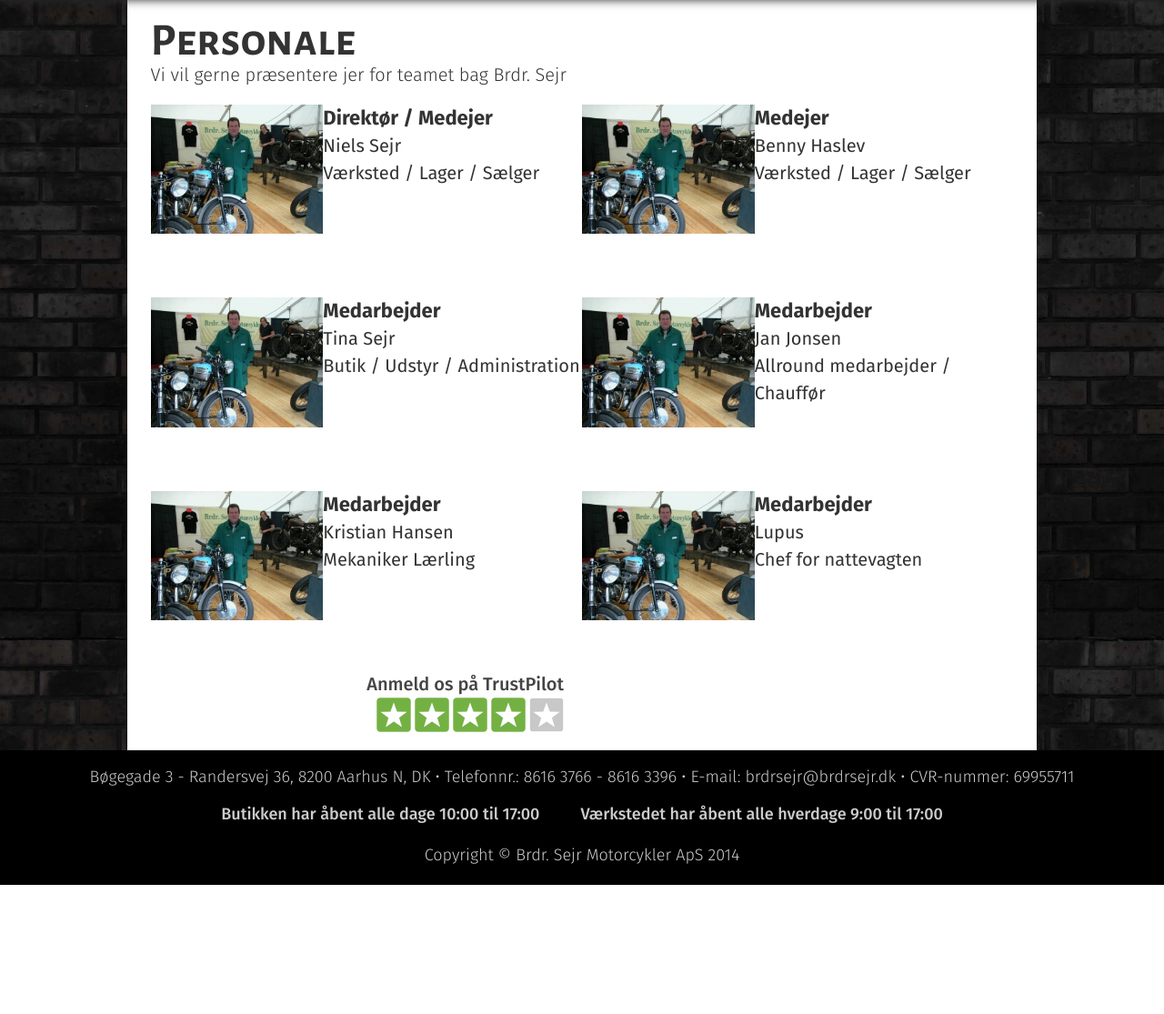
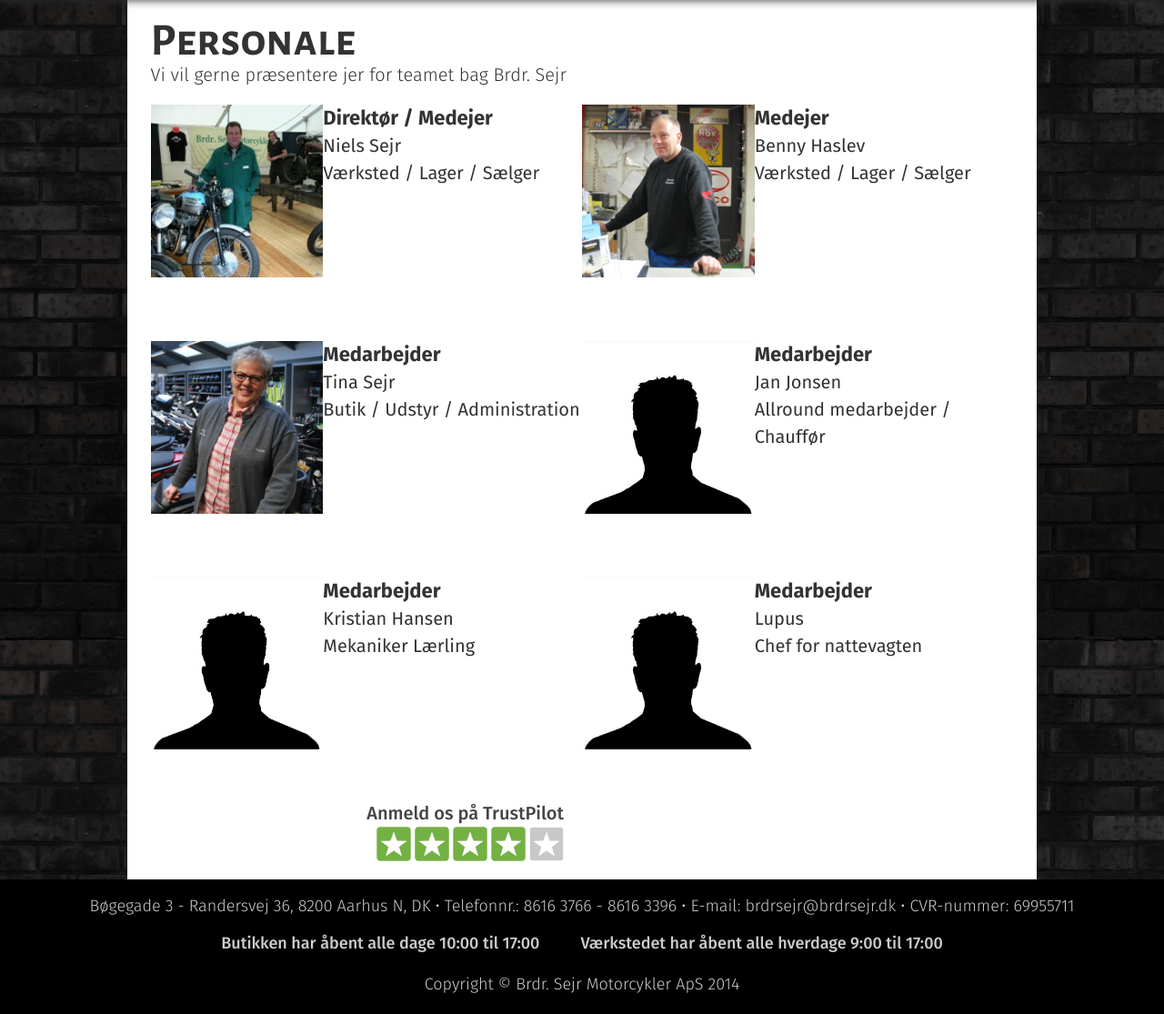
Before and after one commit to M2CD/BrdrSejr, a PHP site: page /personale.php in a window 1280 px wide. Shown: the part 100-1215 px from the top of the page at 91% size. Before the commit the page ends 1073 px from the top, so only its background shows below. Run offline with PHP 8.4, Linux system fonts and the light colour scheme; some libraries are stand-ins or nearby versions.

Commit message:
lavet ændring til bl.a. personale

```diff
--- a/css/underside.css
+++ b/css/underside.css
@@ -50,6 +50,7 @@ section.personale article {
     float: left;
 }
 section.personale img {
+
     width: 40%;
     float: left;
 }
--- a/index.php
+++ b/index.php
@@ -5,7 +5,7 @@
 <?php include 'includes/header_inc.php'; ?>
 	<section class="slider theater">
 		<ul class="bxslider">
-			<li><iframe width="1920" height="1080" src="//www.youtube.com/embed/3B_tk5cmvEE?rel=0&amp;controls=1&amp;showinfo=0" allowfullscreen></iframe></li>
+			<li><iframe width="1920" height="1080" src="//www.youtube.com/embed/ZO8PvISNUbA?rel=0&amp;controls=1&amp;showinfo=0" allowfullscreen></iframe></li>
 			<li><img src="img/index/slider01.jpg"></li>
 		</ul>
 	</section>
--- a/personale.php
+++ b/personale.php
@@ -10,7 +10,7 @@
           <h2>Personale</h2>
                 <p>Vi vil gerne præsentere jer for teamet bag Brdr. Sejr</p>
         <article>
-            <img src="img/personale/bennyhaslev.jpg" class="personale" alt="Brdr. Sejr direktør Benny Haslev">
+            <img src="img/personale/eriksejr.jpg" class="personale" alt="Brdr. Sejr direktør Benny Haslev">
             <ol>
 				<li class="rolle">Direktør / Medejer</li>
                 <li>Niels Sejr</li>
@@ -28,7 +28,7 @@
         </article>
 
         <article>
-            <img src="img/personale/bennyhaslev.jpg" class="personale" alt="Brdr. Sejr direktør Benny Haslev">
+            <img src="img/personale/tinasejr.jpg" class="personale" alt="Brdr. Sejr direktør Benny Haslev">
             <ol>
                 <li class="rolle">Medarbejder</li>
                 <li>Tina Sejr</li>
@@ -37,7 +37,7 @@
         </article>
 
         <article>
-            <img src="img/personale/bennyhaslev.jpg" class="personale" alt="Brdr. Sejr direktør Benny Haslev">
+            <img src="img/personale/anonym.jpg" class="personale" alt="Brdr. Sejr direktør Benny Haslev">
             <ol>
                 <li class="rolle">Medarbejder</li>
                 <li>Jan Jonsen</li>
@@ -46,7 +46,7 @@
         </article>
 
         <article>
-            <img src="img/personale/bennyhaslev.jpg" class="personale" alt="Brdr. Sejr direktør Benny Haslev">
+            <img src="img/personale/anonym.jpg" class="personale" alt="Brdr. Sejr direktør Benny Haslev">
             <ol>
                 <li class="rolle">Medarbejder</li>
                 <li>Kristian Hansen</li>
@@ -55,7 +55,7 @@
         </article>
 
         <article>
-            <img src="img/personale/bennyhaslev.jpg" class="personale" alt="Brdr. Sejr direktør Benny Haslev">
+            <img src="img/personale/anonym.jpg" class="personale" alt="Brdr. Sejr direktør Benny Haslev">
             <ol>
                 <li class="rolle">Medarbejder</li>
                 <li>Lupus</li>
```
Also changed, not shown: img/personale/anonym.jpg (added), img/personale/bennyhaslev.jpg, img/personale/eriksejr.jpg (added), img/personale/tinasejr.JPG (added).
